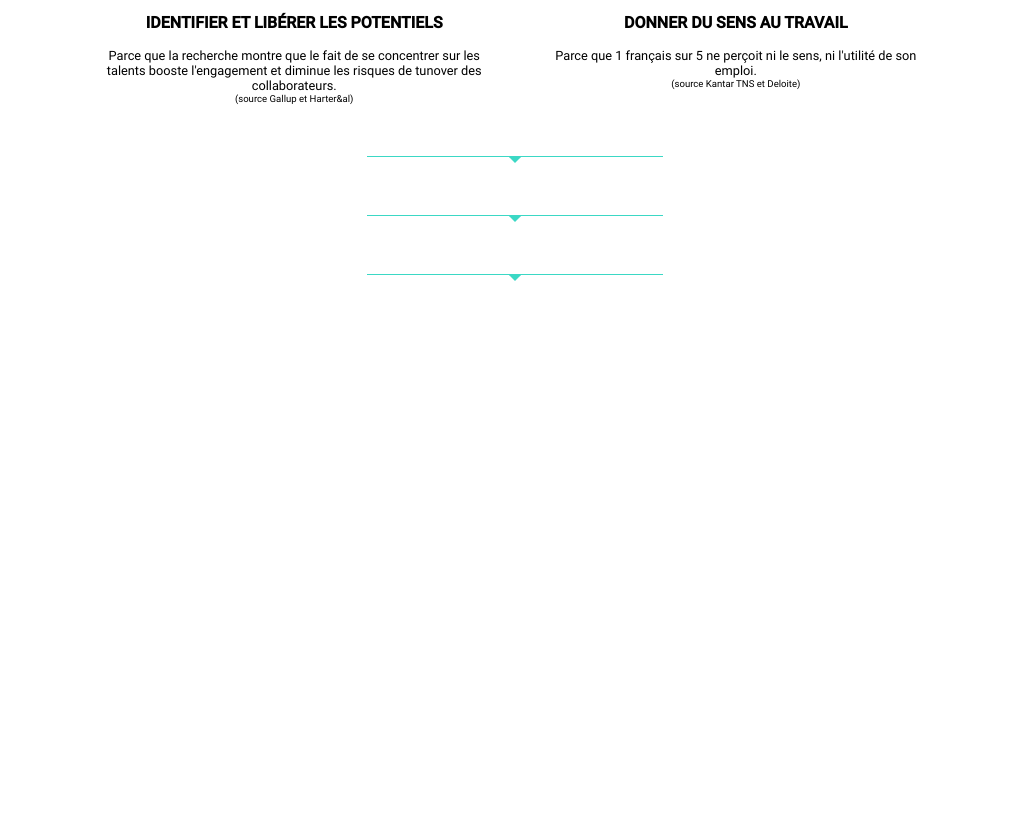
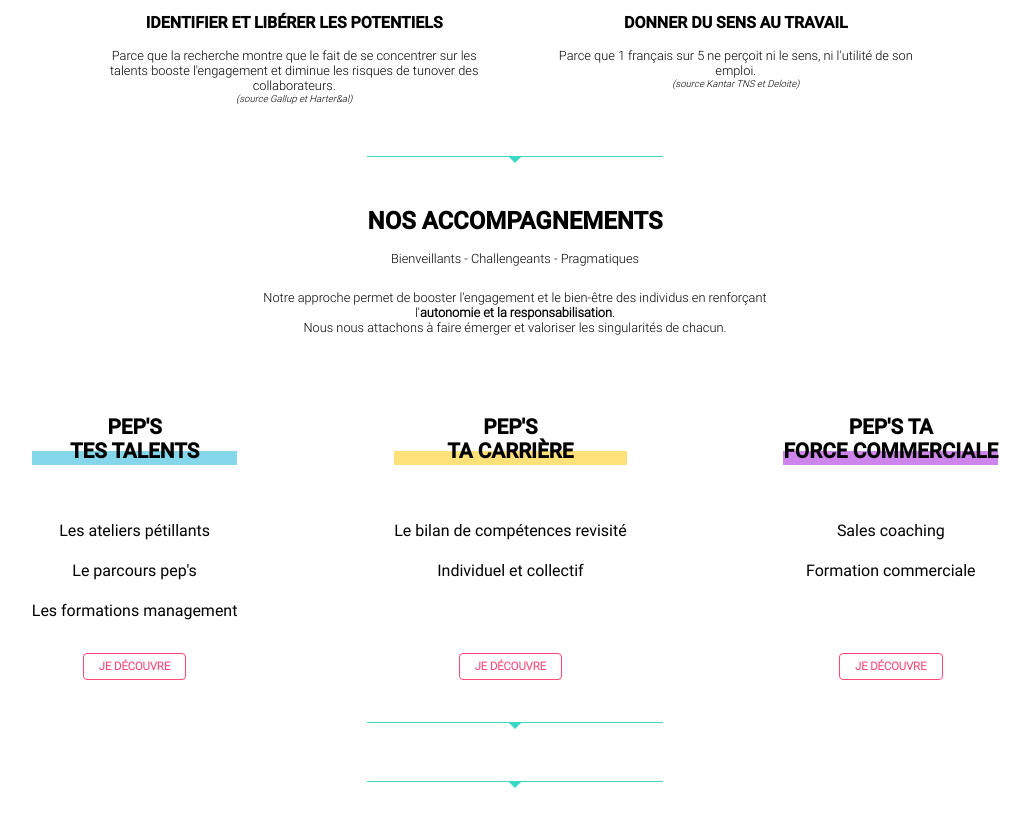
Before and after one commit to ColyneThomasPro/Pep-s-Coaching-, a plain HTML site: page index.html in a window 1280 px wide. Shown: the part 1573-2400 px from the top of the page, without its empty margins (125-1155 px from the left). Before the commit the page ends 1898 px from the top, so only its background shows below. Drawn offline with Linux system fonts and the light colour scheme.

Commit message:
[+]ajout de la section 4

```diff
--- a/assets/css/style.css
+++ b/assets/css/style.css
@@ -18,18 +18,23 @@
     src: url(../font/Roboto-Medium.ttf);
 }
 
+@font-face {
+    font-family: "RobotoLight";
+    src: url(../font/Roboto-Light.ttf);
+}
+
 * {
     margin: 0;
     padding: 0;
     text-decoration: none;
-    font-family: "RobotoRegular";
+    font-family: "RobotoLight";
     list-style-type: none;
     text-decoration: none;
 }
 
 section > :first-child {
     text-align: center;
-    margin: 3vh 20vw;
+    margin: 3vh 30vw;
 }
 
 .titre p {
@@ -61,9 +66,10 @@ section > :first-child {
     background-color: white;
 }
 
-h1, h2, h3 {
+h1, h2, h3, h4 {
     text-transform: uppercase;
     margin-bottom: 2vh;
+    font-family: "RobotoMedium";
 }
 
 h1 {
@@ -72,13 +78,16 @@ h1 {
     font-size: 2.5rem;
 }
 
-h2, h3 {
-    font-family: "RobotoMedium";
+h2 {
     font-size: 1.5rem;
 }
 
 h3 {
     font-size: 1rem;
+}
+
+h4 {
+    font-size: 1.3rem;
 }
 
 li, p {
@@ -213,4 +222,47 @@ li a:hover {
 
 .bloc div p + p {
     font-size: 0.6rem;
+    font-style: italic
 }
+/* FIN SECTION 3 */
+/* DEBUT SECTION 4 */
+
+#section4 .container {
+    display: flex;
+    justify-content: space-evenly;
+    text-align: center;
+
+    margin-top: 10vh;
+}
+
+#section4 .container .content p {
+    margin: 6vh 0vw 3vh 0vw;
+    font-size: 1rem;
+    font-family: "RobotoRegular";
+    line-height: 5vh;
+    height: 15vh;
+}
+
+#section4 .container .content .contentTitle {
+    position: relative;
+}
+
+#section4 .container .content .contentTitle div{
+    height: 14px;
+    width: 100%;
+    position: absolute;
+    z-index: -1;
+    bottom: -5%;
+}
+
+#section4 .container .content .contentTitle #underline1 {
+    background-color: rgb(132, 214, 235);
+}
+
+#section4 .container .content .contentTitle #underline2 {
+    background-color: rgb(255, 225, 122);
+}
+
+#section4 .container .content .contentTitle #underline3 {
+    background-color: rgb(205, 132, 235);
+}
--- a/index.html
+++ b/index.html
@@ -88,7 +88,37 @@
         </section>
         <div class="separator"><img src="assets/images/Ligne.png" alt="ligne séparatrice"></div>
         <section id="section4">
-
+            <div class="titre">
+                <h2>nos accompagnements</h2>
+                <p>Bienveillants - Challengeants - Pragmatiques</p>
+                <p>Notre approche permet de booster l'engagement et le bien-être des individus en renforçant l'<strong>autonomie et la responsabilisation</strong>. <br> Nous nous attachons à faire émerger et valoriser les singularités de chacun.</p>
+            </div>
+            <div class="container">
+                <div class="content">
+                    <div class="contentTitle">
+                        <h4>pep's <br> tes talents </h3>
+                        <div id="underline1"></div>
+                    </div>
+                    <p>Les ateliers pétillants <br> Le parcours pep's <br> Les formations management </p>
+                    <a href="#" class="btn">Je découvre</a>
+                </div>
+                <div class="content">
+                    <div class="contentTitle">
+                        <h4>pep's <br> ta carrière</h3>
+                        <div id="underline2"></div>
+                    </div>
+                    <p>Le bilan de compétences revisité <br> Individuel et collectif </p>
+                    <a href="#" class="btn">Je découvre</a>
+                </div>
+                <div class="content">
+                    <div class="contentTitle">
+                        <h4>pep's ta <br> force commerciale</h3>
+                        <div id="underline3"></div>
+                    </div>
+                    <p>Sales coaching <br> Formation commerciale  </p>
+                    <a href="#" class="btn">Je découvre</a>
+                </div>
+            </div>
         </section>
         <div class="separator"><img src="assets/images/Ligne.png" alt="ligne séparatrice"></div>
         <section id="section5">
```
